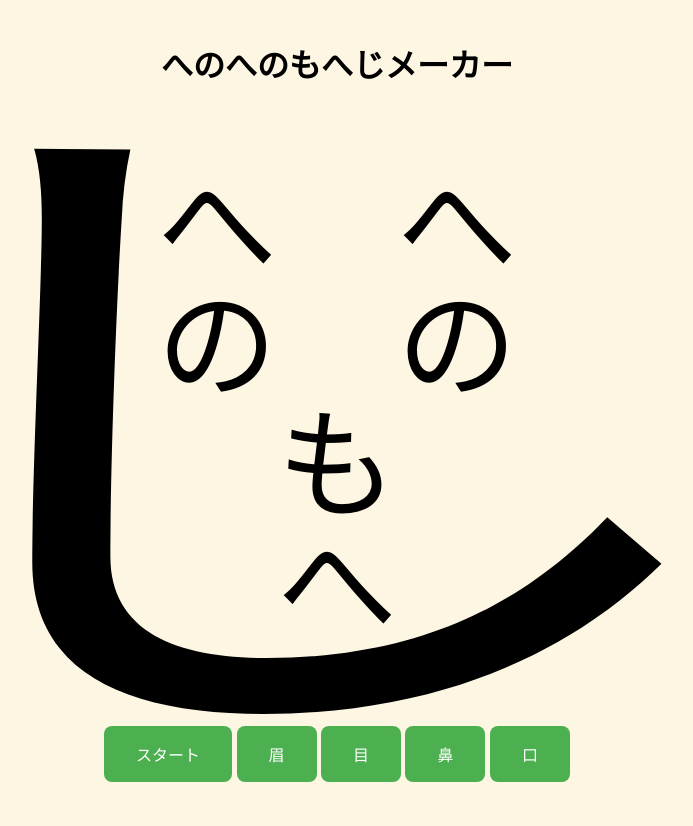
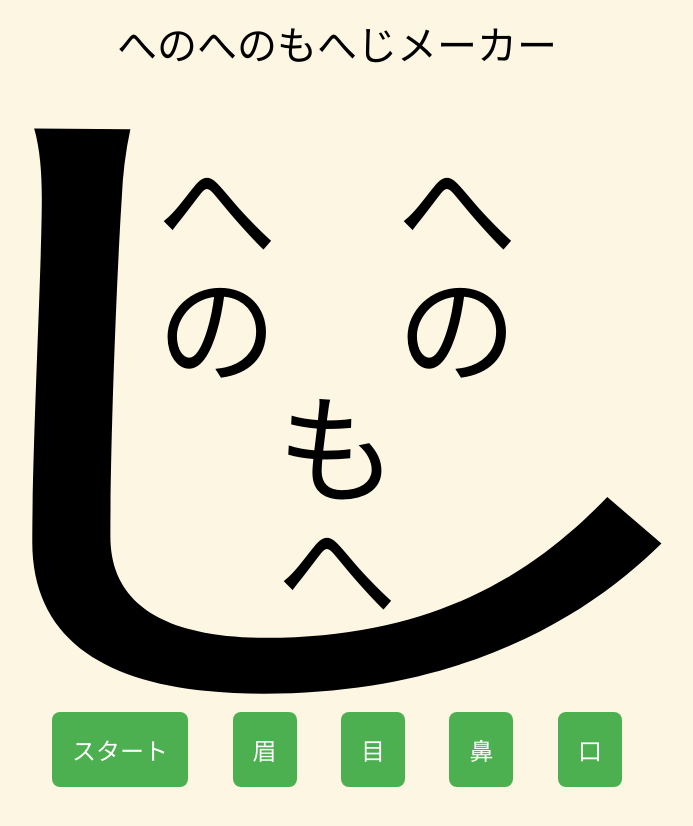
Before and after one commit to kazu-sanhon/mypage, a plain HTML site: page slot.html in a window 1280 px wide. Shown: the whole page, without its empty margins (303-996 px from the left). Before the commit the page ends 800 px from the top, so only its background shows below. Drawn offline with Linux system fonts and the light colour scheme.

Commit message:
overflow調整

```diff
--- a/slot.css
+++ b/slot.css
@@ -8,23 +8,31 @@ body {
   width: 100%;
   max-width: 100vh;
   margin: 0 auto;
+  overflow: hidden;
 }
 
 .container {
   text-align: center;
 }
 
+.title {
+    font-size: 5vmin;
+}
+
 .slot-machine {
   display: flex;
   justify-content: center;
-  margin: min(10vw, 10vh) 0;
+  margin: 10vmin 0;
+  position: relative;
 }
 
 .slot-machine::before {
   content: 'し';
-  position: fixed;
-  transform: translate(-8%, -28%) scaleX(1.4);
-  font-size: min(85vw, 85vh);
+  position: absolute;
+  top: 50%;
+  left: 50%;
+  transform: translate(-58%, -53%) scaleX(1.4);
+  font-size: 85vmin;
   color: #000;
   pointer-events: none;
   user-select: none;
@@ -32,28 +40,21 @@ body {
   font-weight: 100;
 }
 
+
 .slot {
-  font-size: min(15vw, 15vh);
-  width: min(15vw, 15vh);
-  height: min(15vw, 15vh);
-  line-height: min(15vw, 15vh);
-}
-
-.buttons {
-    width: 100%;
+  font-size: 15vmin;
+  width: 15vmin;
+  height: 15vmin;
+  line-height: 15vmin;
 }
 
 .buttons button {
-  padding: 1rem 2rem;
-  font-size: 1rem;
+  margin: 0 20px 0;
+  padding: 20px 20px;
+  font-size: min(3vw, 3vh);
   background-color: #4CAF50;
   color: white;
   border: none;
   border-radius: 8px;
   cursor: pointer;
-  transition: background-color 0.3s ease;
 }
-
-.buttons button:hover {
-  background-color: #45a049;
-}
--- a/slot.html
+++ b/slot.html
@@ -3,11 +3,11 @@
 <head>
     <meta charset="UTF-8">
     <title>へのへのもへじメーカー</title>
-    <link rel="stylesheet" href="slot.css?v=1.0.1">
+    <link rel="stylesheet" href="slot.css?v=1.0.2">
 </head>
 <body>
     <div class="container">
-        <h1>へのへのもへじメーカー</h1>
+        <div class="title">へのへのもへじメーカー</div>
         <div class="slot-machine">
             <div class="line">
                 <div class="slot slot1">へ</div>
@@ -35,6 +35,6 @@
         </div>
     </div>
 
-  <script src="slot.js?v=1.0.1"></script>
+  <script src="slot.js?v=1.0.2"></script>
 </body>
 </html>
```
